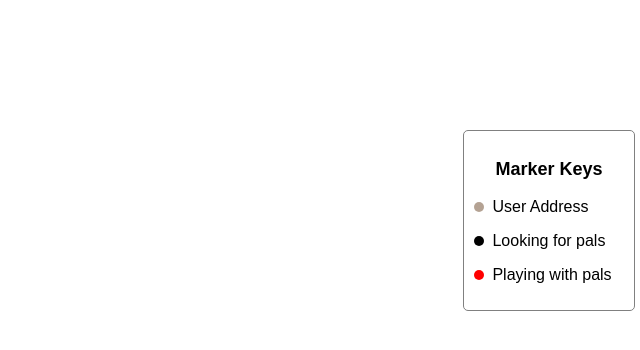
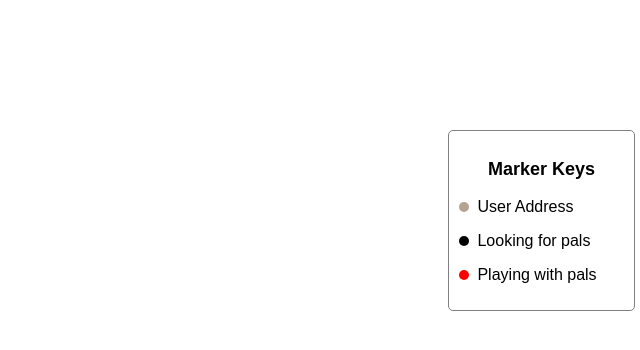
Before and after one commit to DonHamsa/Playpal, a Next.js app: page /testing in a window 1280 px wide. Shown: the top 350 px of the page, without its empty margins (640-1280 px from the left). Built offline with nearby package versions, Linux system fonts and the light colour scheme.

Commit message:
some minor UI size changes

```diff
--- a/components/MarkerIcon/MarkerIcon.module.css
+++ b/components/MarkerIcon/MarkerIcon.module.css
@@ -1,5 +1,5 @@
 .box{
-  width: 150px;
+  width: 165px;
   padding: 10px;
   border: 0.5px solid grey;
   font-weight: 400;
```
